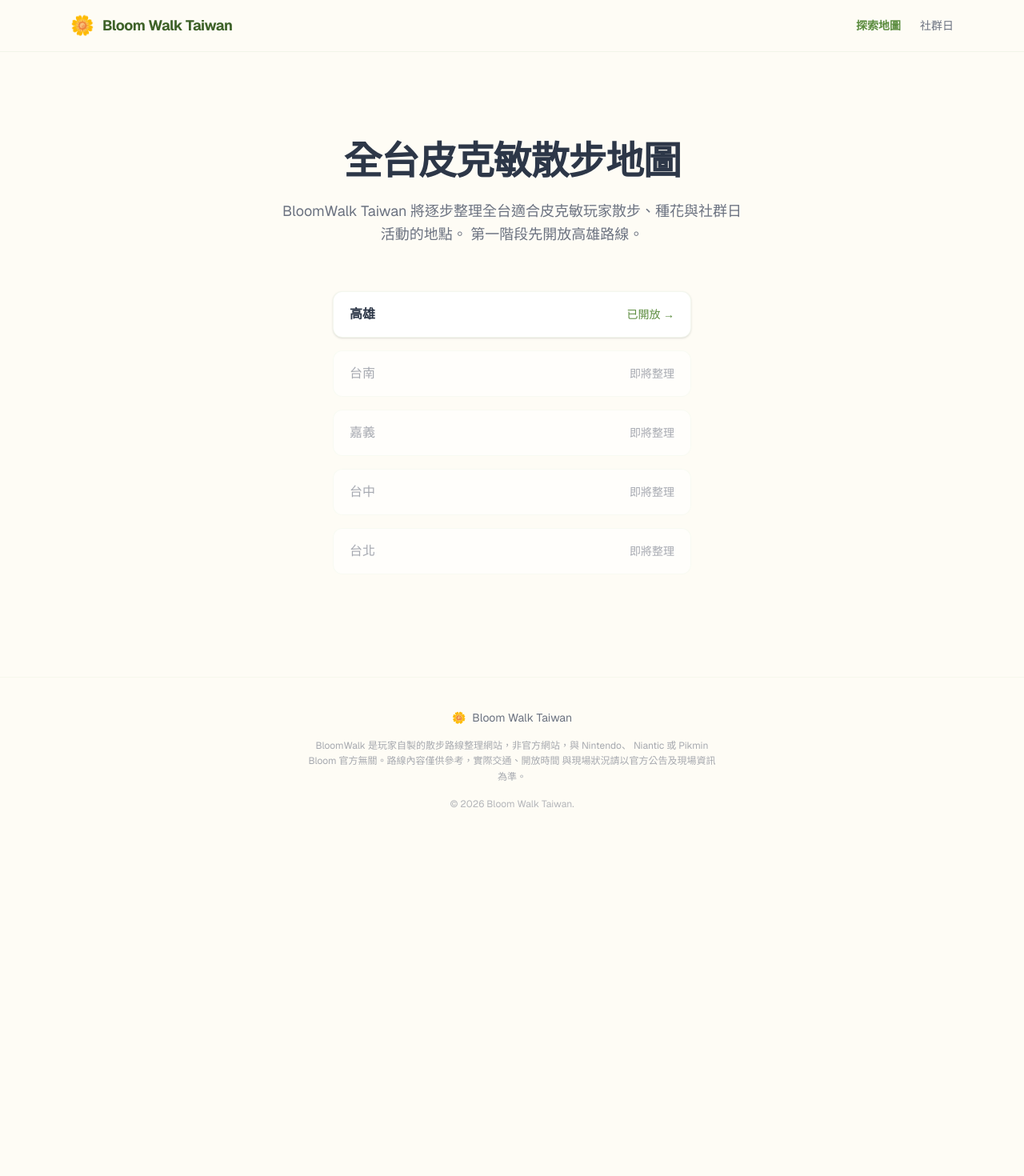
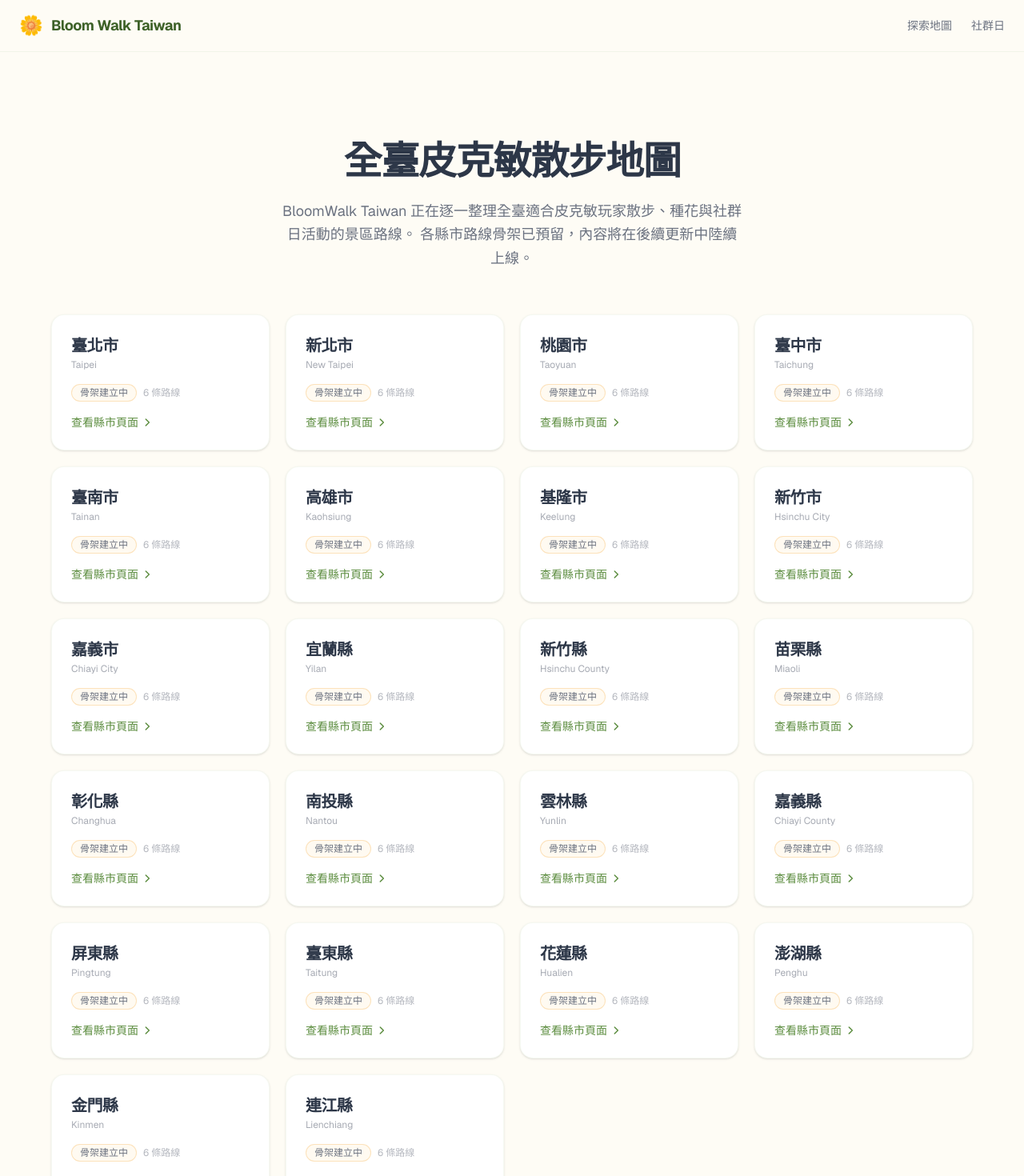
Before and after one commit to win781001-boop/bloomwalk-taiwan, a Next.js app: page /map in a window 1280 px wide. Shown: the top 1470 px of the page at 80% size. Before the commit the page ends 1053 px from the top, so only its background shows below. Built offline with nearby package versions, Linux system fonts and the light colour scheme.

Commit message:
Add nationwide county entry skeleton

```diff
--- /dev/null
+++ b/app/[county]/page.tsx
@@ -0,0 +1,84 @@
+import { notFound } from "next/navigation";
+import { getCountyBySlug } from "@/lib/counties";
+import SiteHeader from "@/components/SiteHeader";
+
+export default async function CountyPage({
+  params,
+}: {
+  params: Promise<{ county: string }>;
+}) {
+  const { county: slug } = await params;
+  const county = getCountyBySlug(slug);
+  if (!county) notFound();
+
+  return (
+    <div className="flex flex-col flex-1">
+      <SiteHeader />
+
+      <main className="flex-1">
+        {/* County header */}
+        <section className="bg-gradient-to-b from-bloom-sky-light via-bloom-cream to-bloom-cream px-4 pb-16 pt-20 sm:px-6 sm:pb-20 sm:pt-28">
+          <div className="mx-auto max-w-3xl text-center">
+            <p className="text-sm font-semibold uppercase tracking-[0.25em] text-bloom-green">
+              {county.nameEn}
+            </p>
+            <h1 className="mt-4 text-3xl font-extrabold tracking-tight text-bloom-text sm:text-5xl">
+              {county.name}
+            </h1>
+            <p className="mx-auto mt-5 max-w-xl text-base leading-relaxed text-bloom-text-light sm:text-lg">
+              {county.name}
+              的散步路線骨架已預留，內容與照片待補。各地景區路線將在後續更新中逐一上線。
+            </p>
+            <div className="mx-auto mt-6 inline-block rounded-full border border-bloom-gold/30 bg-bloom-gold-light/40 px-5 py-2 text-sm text-bloom-text-light">
+              骨架建立中 · 路線規劃已預留
+            </div>
+          </div>
+        </section>
+
+        {/* Placeholder route cards */}
+        <section className="bg-bloom-cream px-4 pb-24 sm:px-6 sm:pb-32">
+          <div className="mx-auto max-w-3xl space-y-6">
+            {Array.from({ length: county.routeCount }, (_, i) => (
+              <div
+                key={i}
+                className="rounded-2xl border border-bloom-green-light/30 bg-white/70 p-5 shadow-sm sm:p-7"
+              >
+                <div className="flex items-start gap-4">
+                  <div className="flex h-12 w-12 shrink-0 items-center justify-center rounded-2xl bg-bloom-green-light/30 text-lg text-bloom-text-light sm:h-14 sm:w-14 sm:text-xl">
+                    {i + 1}
+                  </div>
+                  <div className="min-w-0 flex-1">
+                    <h2 className="text-lg font-bold tracking-tight text-bloom-text/50 sm:text-xl">
+                      路線 {i + 1} 待命名
+                    </h2>
+                    <p className="mt-1.5 text-sm leading-relaxed text-bloom-text-light/50">
+                      此路線內容尚未整理，將在後續更新中補上詳細資訊、地圖與景點標記。
+                    </p>
+                  </div>
+                </div>
+              </div>
+            ))}
+          </div>
+        </section>
+      </main>
+
+      {/* Footer */}
+      <footer className="border-t border-bloom-green-light/40 bg-bloom-cream px-4 py-10 sm:px-6">
+        <div className="mx-auto flex max-w-6xl flex-col items-center gap-4 text-center">
+          <div className="flex items-center gap-2 text-sm text-bloom-text-light">
+            <span role="img" aria-hidden="true">🌼</span>
+            <span>Bloom Walk Taiwan</span>
+          </div>
+          <p className="max-w-lg text-xs leading-relaxed text-bloom-text-light/60">
+            BloomWalk 是玩家自製的散步路線整理網站，非官方網站，與 Nintendo、
+            Niantic 或 Pikmin Bloom 官方無關。路線內容僅供參考，實際交通、開放時間
+            與場地狀況請以官方公告及現場資訊為準。
+          </p>
+          <p className="text-xs text-bloom-text-light/50">
+            &copy; {new Date().getFullYear()} Bloom Walk Taiwan.
+          </p>
+        </div>
+      </footer>
+    </div>
+  );
+}
--- a/app/map/page.tsx
+++ b/app/map/page.tsx
@@ -1,100 +1,97 @@
+import { counties } from "@/lib/counties";
+import SiteHeader from "@/components/SiteHeader";
+
 export default function MapPage() {
   return (
     <div className="flex flex-col flex-1">
-      {/* ═══════════════════════════════════════════
-          Header / Nav
-          ═══════════════════════════════════════════ */}
-      <header className="sticky top-0 z-50 border-b border-bloom-green-light/60 bg-bloom-cream/85 backdrop-blur-md">
-        <div className="mx-auto flex h-16 max-w-6xl items-center justify-between px-4 sm:px-6">
-          {/* Logo */}
-          <a href="/" className="flex items-center gap-2.5 text-bloom-green-dark no-underline">
-            <span className="text-2xl" role="img" aria-hidden="true">
-              🌼
-            </span>
-            <span className="text-lg font-bold tracking-tight">Bloom Walk Taiwan</span>
-          </a>
+      <SiteHeader />
 
-          {/* Nav links */}
-          <nav className="hidden gap-6 text-sm font-medium text-bloom-text-light sm:flex">
-            <a
-              href="/map"
-              className="font-semibold text-bloom-green transition-colors hover:text-bloom-green-dark"
-            >
-              探索地圖
-            </a>
-            <a
-              href="/kaohsiung/community-day"
-              className="transition-colors hover:text-bloom-green"
-            >
-              社群日
-            </a>
-          </nav>
-        </div>
-      </header>
-
-      {/* ═══════════════════════════════════════════
-          Main Content
-          ═══════════════════════════════════════════ */}
       <main className="flex-1">
         <section className="bg-bloom-cream px-4 pb-24 pt-20 sm:px-6 sm:pb-32 sm:pt-28">
-          <div className="mx-auto max-w-3xl text-center">
+          <div className="mx-auto max-w-6xl">
+            {/* Page header */}
+            <div className="mx-auto mb-14 max-w-3xl text-center">
               <h1 className="text-3xl font-extrabold tracking-tight text-bloom-text sm:text-5xl">
-              全台皮克敏散步地圖
+                全臺皮克敏散步地圖
               </h1>
               <p className="mx-auto mt-6 max-w-xl text-base leading-relaxed text-bloom-text-light sm:text-lg">
                 BloomWalk Taiwan
-              將逐步整理全台適合皮克敏玩家散步、種花與社群日活動的地點。
-              第一階段先開放高雄路線。
+                正在逐一整理全臺適合皮克敏玩家散步、種花與社群日活動的景區路線。
+                各縣市路線骨架已預留，內容將在後續更新中陸續上線。
               </p>
             </div>
 
-          {/* City list */}
-          <div className="mx-auto mt-14 max-w-md space-y-4">
+            {/* 22-county grid */}
+            <div className="grid gap-4 sm:grid-cols-2 sm:gap-5 lg:grid-cols-3 xl:grid-cols-4">
+              {counties.map((county) => {
+                const href =
+                  county.slug === "kaohsiung"
+                    ? "/kaohsiung"
+                    : `/${county.slug}`;
+
+                return (
                   <a
-              href="/kaohsiung"
-              className="flex items-center justify-between rounded-xl border border-bloom-green-light/50 bg-white px-5 py-4 shadow-sm transition-all duration-300 hover:shadow-md hover:-translate-y-0.5"
+                    key={county.slug}
+                    href={href}
+                    className="group flex flex-col rounded-2xl border border-bloom-green-light/40 bg-white p-5 shadow-sm transition-all duration-300 hover:shadow-md hover:-translate-y-0.5 sm:p-6"
                   >
-              <span className="font-semibold text-bloom-text">高雄</span>
-              <span className="text-sm font-medium text-bloom-green">
-                已開放 →
+                    {/* County name */}
+                    <h2 className="text-lg font-bold tracking-tight text-bloom-text sm:text-xl">
+                      {county.name}
+                    </h2>
+                    <p className="mt-0.5 text-xs text-bloom-text-light/60">
+                      {county.nameEn}
+                    </p>
+
+                    {/* Spacer */}
+                    <div className="mt-4 flex items-center gap-2">
+                      <span className="inline-block rounded-full border border-bloom-gold/30 bg-bloom-gold-light/40 px-2.5 py-0.5 text-xs text-bloom-text-light">
+                        骨架建立中
+                      </span>
+                      <span className="text-xs text-bloom-text-light/50">
+                        {county.routeCount} 條路線
+                      </span>
+                    </div>
+
+                    {/* Hover CTA */}
+                    <span className="mt-auto flex items-center gap-1 pt-4 text-sm font-medium text-bloom-green transition-all duration-300 group-hover:gap-2">
+                      查看縣市頁面
+                      <svg
+                        className="h-3.5 w-3.5 transition-transform duration-300 group-hover:translate-x-0.5"
+                        fill="none"
+                        stroke="currentColor"
+                        strokeWidth={2.5}
+                        viewBox="0 0 24 24"
+                      >
+                        <path
+                          strokeLinecap="round"
+                          strokeLinejoin="round"
+                          d="M9 5l7 7-7 7"
+                        />
+                      </svg>
                     </span>
                   </a>
-
-            {["台南", "嘉義", "台中", "台北"].map((city) => (
-              <div
-                key={city}
-                className="flex items-center justify-between rounded-xl border border-bloom-green-light/30 bg-white/60 px-5 py-4 text-bloom-text-light/60"
-              >
-                <span className="font-medium">{city}</span>
-                <span className="text-sm">即將整理</span>
+                );
+              })}
             </div>
-            ))}
           </div>
         </section>
       </main>
 
-      {/* ═══════════════════════════════════════════
-          Footer
-          ═══════════════════════════════════════════ */}
+      {/* Footer */}
       <footer className="border-t border-bloom-green-light/40 bg-bloom-cream px-4 py-10 sm:px-6">
         <div className="mx-auto flex max-w-6xl flex-col items-center gap-4 text-center">
-          {/* Brand */}
           <div className="flex items-center gap-2 text-sm text-bloom-text-light">
-            <span role="img" aria-hidden="true">
-              🌼
-            </span>
+            <span role="img" aria-hidden="true">🌼</span>
             <span>Bloom Walk Taiwan</span>
           </div>
-
-          {/* Disclaimer */}
           <p className="max-w-lg text-xs leading-relaxed text-bloom-text-light/60">
             BloomWalk 是玩家自製的散步路線整理網站，非官方網站，與 Nintendo、
             Niantic 或 Pikmin Bloom 官方無關。路線內容僅供參考，實際交通、開放時間
-            與現場狀況請以官方公告及現場資訊為準。
+            與場地狀況請以官方公告及現場資訊為準。
           </p>
-
           <p className="text-xs text-bloom-text-light/50">
-            © {new Date().getFullYear()} Bloom Walk Taiwan.
+            &copy; {new Date().getFullYear()} Bloom Walk Taiwan.
           </p>
         </div>
       </footer>
--- /dev/null
+++ b/lib/counties.ts
@@ -0,0 +1,37 @@
+export type County = {
+  slug: string;
+  name: string;
+  nameEn: string;
+  status: "draft" | "published";
+  routeCount: number;
+};
+
+export const counties: County[] = [
+  { slug: "taipei",          name: "臺北市", nameEn: "Taipei",         status: "draft", routeCount: 6 },
+  { slug: "new-taipei",      name: "新北市", nameEn: "New Taipei",    status: "draft", routeCount: 6 },
+  { slug: "taoyuan",         name: "桃園市", nameEn: "Taoyuan",       status: "draft", routeCount: 6 },
+  { slug: "taichung",        name: "臺中市", nameEn: "Taichung",      status: "draft", routeCount: 6 },
+  { slug: "tainan",          name: "臺南市", nameEn: "Tainan",        status: "draft", routeCount: 6 },
+  { slug: "kaohsiung",       name: "高雄市", nameEn: "Kaohsiung",     status: "draft", routeCount: 6 },
+  { slug: "keelung",         name: "基隆市", nameEn: "Keelung",       status: "draft", routeCount: 6 },
+  { slug: "hsinchu-city",    name: "新竹市", nameEn: "Hsinchu City",  status: "draft", routeCount: 6 },
+  { slug: "chiayi-city",     name: "嘉義市", nameEn: "Chiayi City",   status: "draft", routeCount: 6 },
+  { slug: "yilan",           name: "宜蘭縣", nameEn: "Yilan",         status: "draft", routeCount: 6 },
+  { slug: "hsinchu",         name: "新竹縣", nameEn: "Hsinchu County",status: "draft", routeCount: 6 },
+  { slug: "miaoli",          name: "苗栗縣", nameEn: "Miaoli",        status: "draft", routeCount: 6 },
+  { slug: "changhua",        name: "彰化縣", nameEn: "Changhua",      status: "draft", routeCount: 6 },
+  { slug: "nantou",          name: "南投縣", nameEn: "Nantou",        status: "draft", routeCount: 6 },
+  { slug: "yunlin",          name: "雲林縣", nameEn: "Yunlin",        status: "draft", routeCount: 6 },
+  { slug: "chiayi",          name: "嘉義縣", nameEn: "Chiayi County", status: "draft", routeCount: 6 },
+  { slug: "pingtung",        name: "屏東縣", nameEn: "Pingtung",      status: "draft", routeCount: 6 },
+  { slug: "taitung",         name: "臺東縣", nameEn: "Taitung",       status: "draft", routeCount: 6 },
+  { slug: "hualien",         name: "花蓮縣", nameEn: "Hualien",       status: "draft", routeCount: 6 },
+  { slug: "penghu",          name: "澎湖縣", nameEn: "Penghu",        status: "draft", routeCount: 6 },
+  { slug: "kinmen",          name: "金門縣", nameEn: "Kinmen",        status: "draft", routeCount: 6 },
+  { slug: "lienchiang",      name: "連江縣", nameEn: "Lienchiang",    status: "draft", routeCount: 6 },
+];
+
+/** 依 slug 查詢單一縣市資料 */
+export function getCountyBySlug(slug: string): County | undefined {
+  return counties.find((c) => c.slug === slug);
+}
```
Lines whose indentation alone changed are shown as unchanged.
